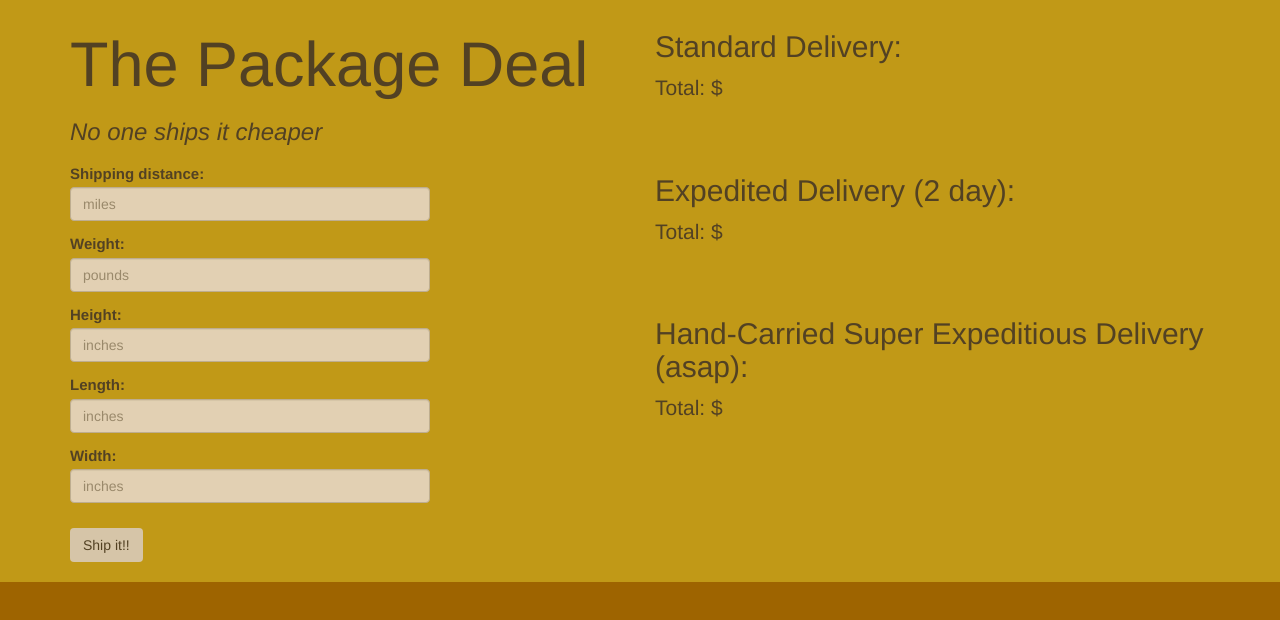
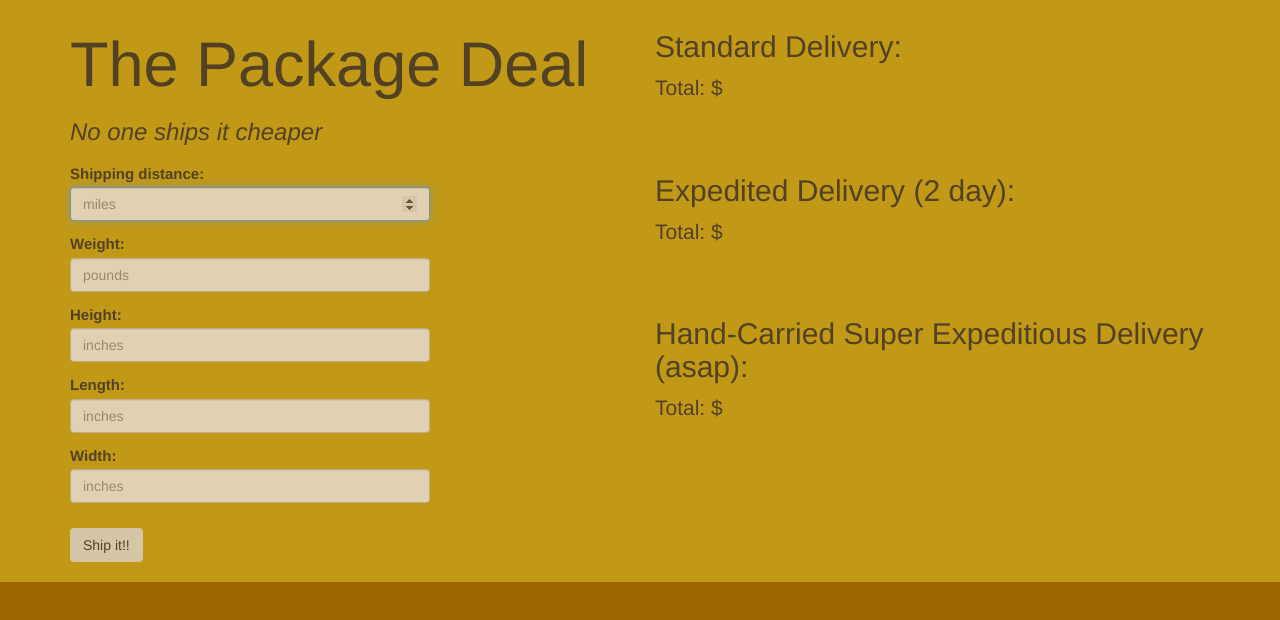
Before and after one commit to dacravey/shipping-calculator, a plain HTML site: page index.html in a window 1280 px wide. Drawn offline with Linux system fonts and the light colour scheme.

Commit message:
update index.html

```diff
--- a/index.html
+++ b/index.html
@@ -21,7 +21,7 @@
       <form class="shipping-cost">
         <div class="form-group">
           <label for="distance">Shipping distance: </label>
-          <input id="distance" type="number" class="form-control" placeholder="miles">
+          <input id="distance" type="number" class="form-control" placeholder="miles" autofocus>
         </div>
 
         <div class="form-group">
```
